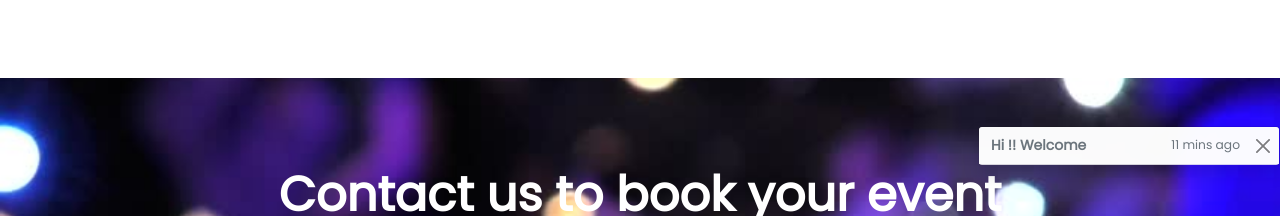
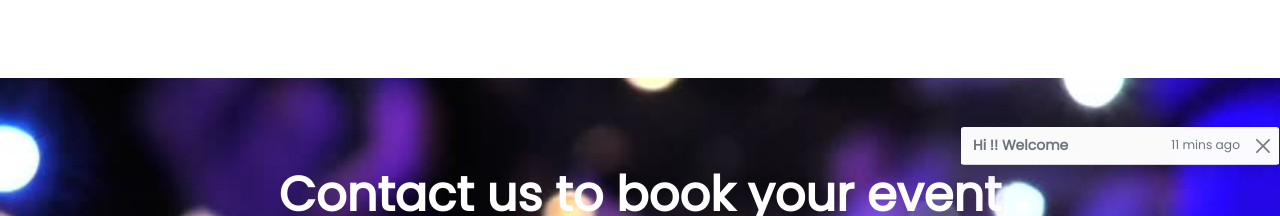
Before and after one commit to soumik9/riverview-convention-center, a plain HTML site: page index.html in a window 1280 px wide. Shown: the part 1460-1676 px from the top of the page. Drawn offline with nearby package versions, Linux system fonts and the light colour scheme.

Commit message:
solve gap problem

```diff
--- a/index.html
+++ b/index.html
@@ -215,8 +215,8 @@
         <section class="contact-us-section py-5">
 
           <div class="toast-section sticky-top">
-            <div class="row justify-content-end">
-              <div class="col-lg-3 col-md-3 col-7">
+            <div class="row justify-content-end g-0">
+              <div class="col-xl-3 col-xl-3 col-lg-3 col-md-3 col-7">
                 <div class="toast show" role="alert" aria-live="assertive" aria-atomic="true">
                   <div class="toast-header">
                     <strong class="me-auto">Hi !! Welcome</strong>
```
